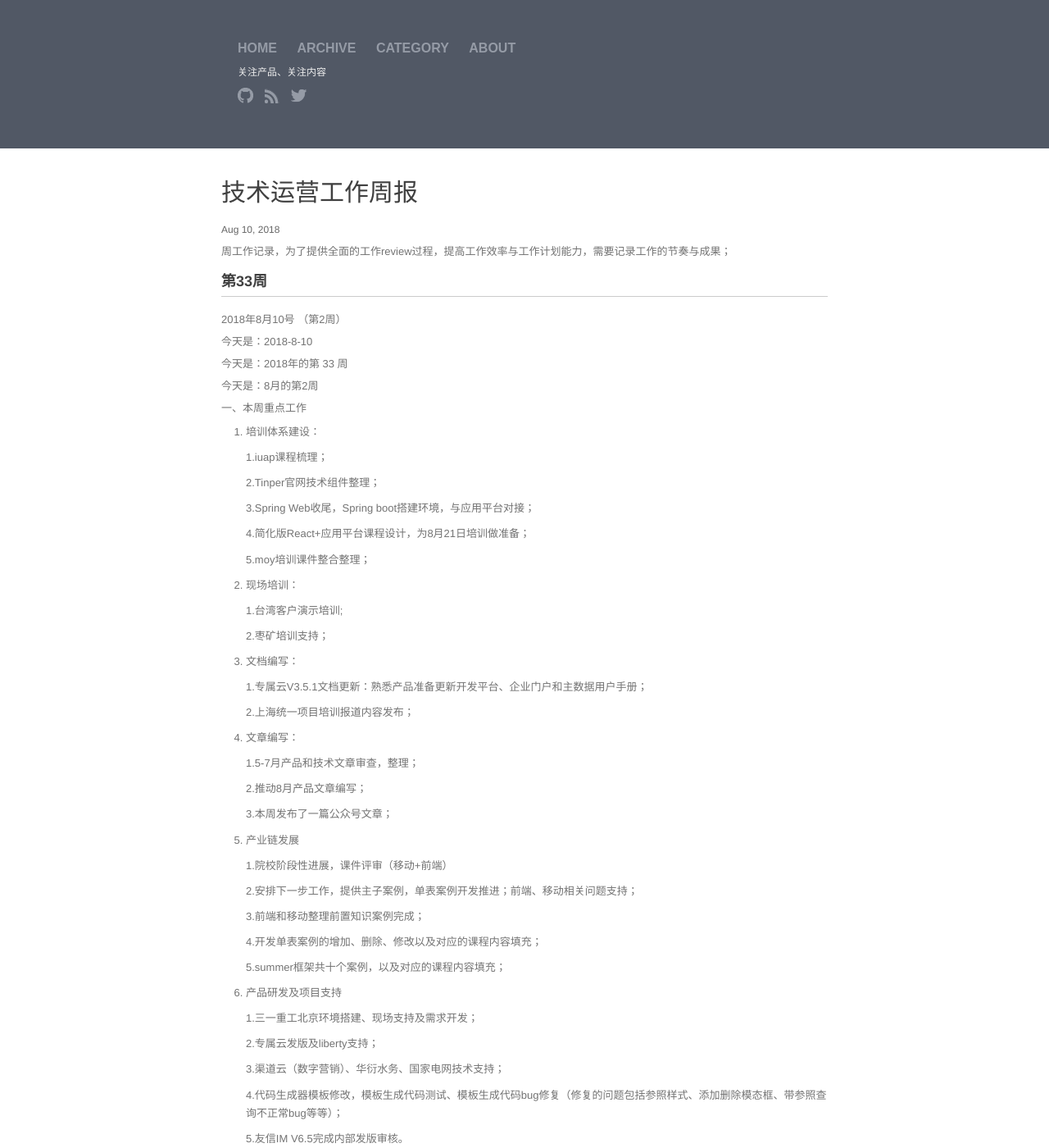
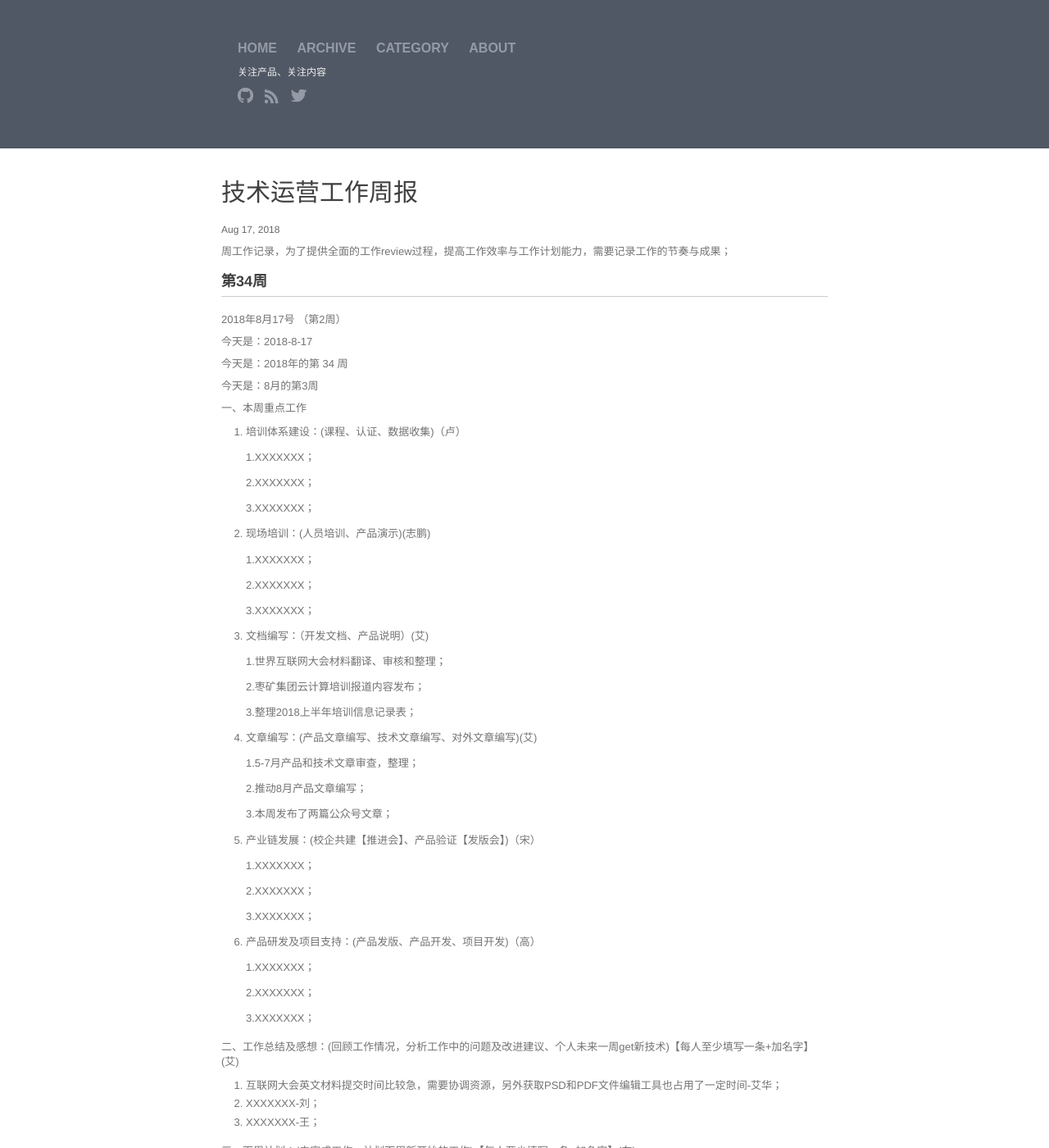
Before and after one commit to walllFlower/blog, a Jekyll site: the page built from _posts/2018-07-17-day_report_cxz.md, in a window 1280 px wide and 1400 px high. Shown: the whole window at 82% size. Built offline with Jekyll 4.4.1, drawn with Linux system fonts in a browser that asks for light colours; comment, search, counter and statistics services are not loaded; some of the changed text lies outside the part shown.

Commit message:
Update 2018-07-17-day_report_cxz.md

```diff
--- a/_posts/2018-07-17-day_report_cxz.md
+++ b/_posts/2018-07-17-day_report_cxz.md
@@ -1,11 +1,87 @@
 ---
 layout: post
 title:  "技术运营工作周报"
-date:   2018-08-10 14:57:32
+date:   2018-08-17 14:57:32
 categories: 技术运营工作周报
 ---
 
 周工作记录，为了提供全面的工作review过程，提高工作效率与工作计划能力，需要记录工作的节奏与成果；
+
+###  第34周
+
+***
+
+2018年8月17号 （第2周）
+
+今天是：2018-8-17
+
+今天是：2018年的第 34 周
+
+今天是：8月的第3周
+
+一、本周重点工作
+
+1. 培训体系建设：(课程、认证、数据收集)（卢）
+
+    1.XXXXXXX；
+
+    2.XXXXXXX；
+
+    3.XXXXXXX；
+
+2. 现场培训：(人员培训、产品演示)(志鹏)
+
+    1.XXXXXXX；
+
+    2.XXXXXXX；
+
+    3.XXXXXXX；
+
+3. 文档编写：（开发文档、产品说明）(艾)
+
+    1.世界互联网大会材料翻译、审核和整理；
+
+    2.枣矿集团云计算培训报道内容发布；
+
+    3.整理2018上半年培训信息记录表；
+
+4. 文章编写：(产品文章编写、技术文章编写、对外文章编写)(艾)
+
+    1.5-7月产品和技术文章审查，整理；
+
+    2.推动8月产品文章编写；
+
+    3.本周发布了两篇公众号文章；
+
+5. 产业链发展：(校企共建【推进会】、产品验证【发版会】)（宋）
+
+    1.XXXXXXX；
+
+    2.XXXXXXX；
+
+    3.XXXXXXX；
+
+6. 产品研发及项目支持：(产品发版、产品开发、项目开发)（高）
+
+    1.XXXXXXX；
+
+    2.XXXXXXX；
+
+    3.XXXXXXX；
+
+二、工作总结及感想：(回顾工作情况，分析工作中的问题及改进建议、个人未来一周get新技术)【每人至少填写一条+加名字】(艾)
+
+1. 互联网大会英文材料提交时间比较急，需要协调资源，另外获取PSD和PDF文件编辑工具也占用了一定时间-艾华；
+2. XXXXXXX-刘；
+3. XXXXXXX-王；
+
+三、下周计划：(未完成工作、计划下周新开始的工作)【每人至少填写一条+加名字】(车)
+
+1. 推进产品和技术文章编写，准备8月底的伙伴培训-艾华；
+2. XXXXXXX；
+3. XXXXXXX；
+
+
 
 ###  第33周
 
```
